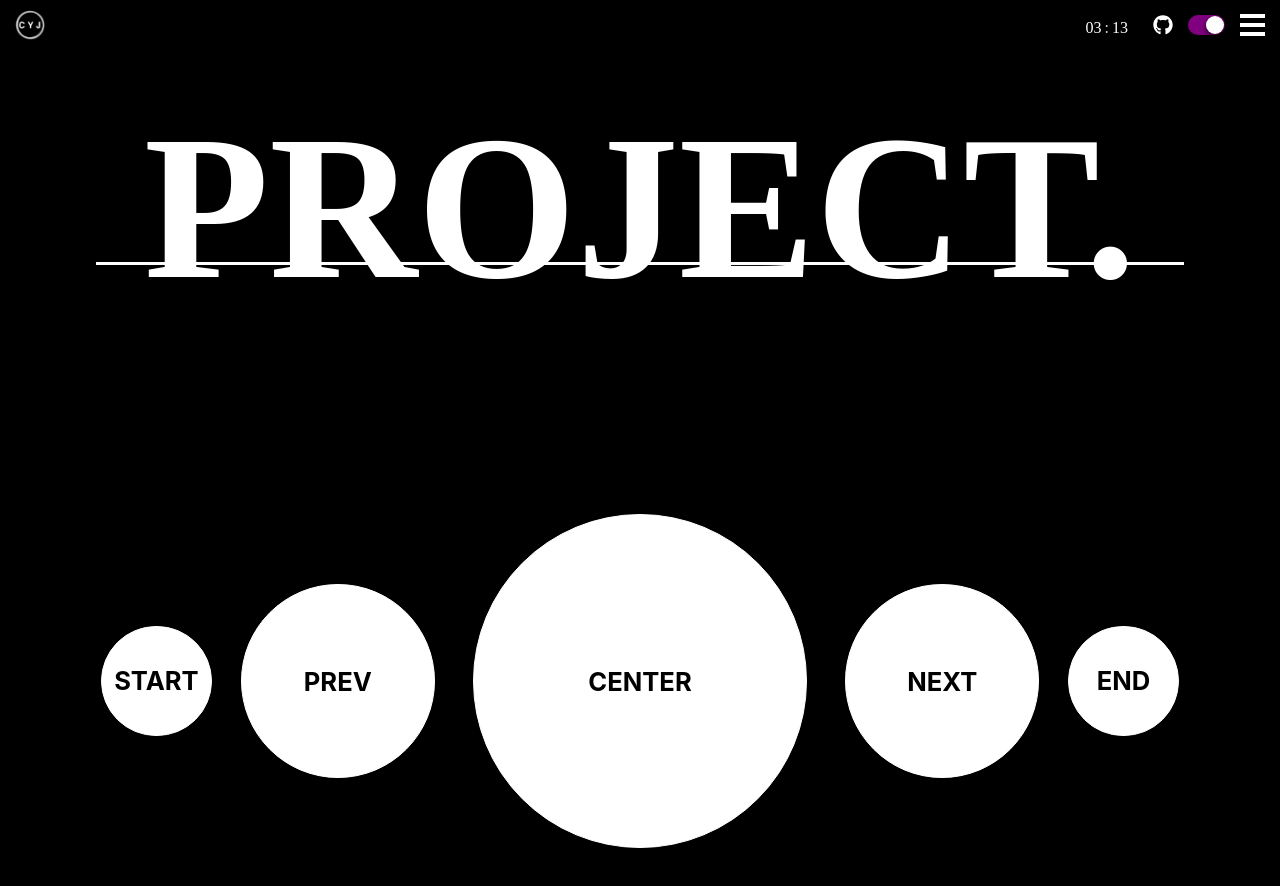
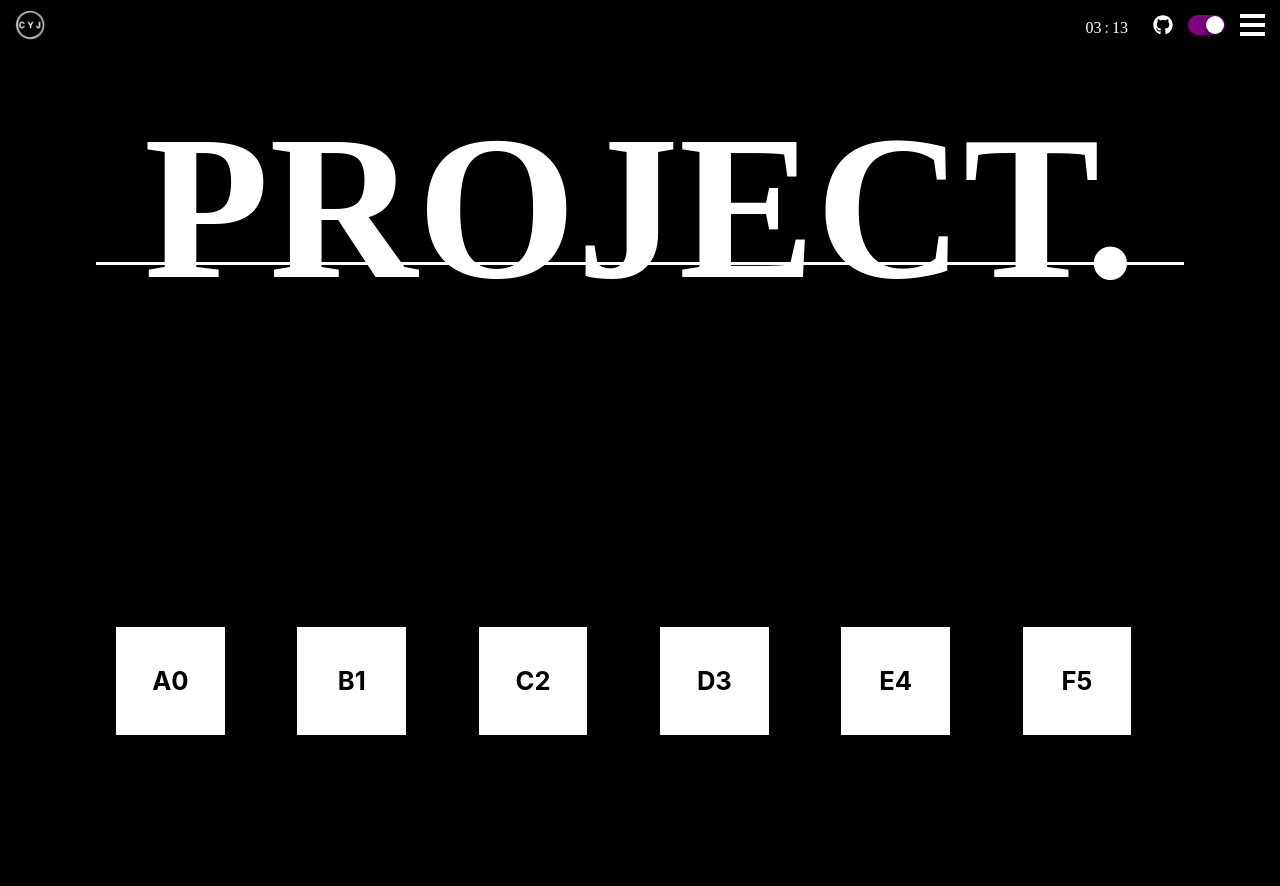
Before and after one commit to chayunjae/chacha-web-app, a React (Create React App) app: page / in a window 1280 px wide. Shown: the top 886 px of the page. Built offline with nearby package versions, Linux system fonts and the light colour scheme; a web font is replaced by a local one.

Commit message:
scroll event

```diff
--- a/src/containers/Project.tsx
+++ b/src/containers/Project.tsx
@@ -1,4 +1,4 @@
-import React from 'react'
+import React, { useState } from 'react'
 import ProjectWrap from './ProjectStyle'
 
 type Props = {
@@ -6,7 +6,31 @@ type Props = {
     globalTheme: boolean;
 }
 
+
 export default function Project(props: Props) {
+    const [eleList, setEleList] = useState([
+        "A", "B", "C", "D", "E", "F"
+    ])
+    const [startScroll, setStartScroll] = useState(0)
+    const [isAction, setIsAction] = useState(false)
+
+    function dragFunc(val: number, type: "start" | "end") {
+        console.log(val)
+        console.log(type)
+        if (type === "start") {
+            setStartScroll(val)
+        } else {
+            if (startScroll > val) {
+                console.log("<- 이쪽 ")
+            } else if (startScroll < val) {
+                console.log("이쪽 -> ")
+            } else {
+                console.log("그대로")
+            }
+            setStartScroll(0)
+        }
+    }
+
     return (
         <ProjectWrap
             theme={props.globalTheme}
@@ -17,13 +41,69 @@ export default function Project(props: Props) {
             {/* <div className={`contents-wrap ${props.isAct === "PROJECT" ? "" : "hide-wrap"} `}> */}
             <div className={`contents-wrap ${props.isAct === "PROJECT" ? "view-project-list-wrap" : "hide-wrap"} `}>
                 {/* <div className={`contents-list ${props.isAct === "PROJECT" && ""} `}> */}
-                <div className={`contents-list ${props.isAct === "PROJECT" && "view-project-list"} `}>
-                    <div className="start-el">
-                        <div className="round m-auto">
-                            START
-                    </div>
-                    </div>
-                    <div className="prev-el">
+                {/* <div className={`contents-list ${props.isAct === "PROJECT" && "view-project-list"} `}> */}
+                <div
+                    className={`contents-list ${props.isAct === "PROJECT" && "view-project-list"} `}
+
+                    onMouseDown={(e) => {
+                        dragFunc(e.clientX, "start")
+                    }}
+                    onMouseUp={(e) => {
+                        dragFunc(e.clientX, "end")
+                    }}
+                    onTouchStart={(e) => {
+                        dragFunc(e.changedTouches[0].clientX, "start")
+                    }}
+                    onTouchEnd={(e) => {
+                        dragFunc(e.changedTouches[0].clientX, "end")
+                    }}
+                    onWheelCapture={(e) => {
+                        if (e.deltaX < 0) {
+                            if (!isAction) {
+                                if (startScroll === 0) {
+                                    setStartScroll(e.deltaX)
+                                    setIsAction(true)
+                                }
+                            } else {
+                                if (startScroll > e.deltaX) {
+                                    console.log(">>>>>>")
+                                    setStartScroll(0)
+                                    setIsAction(false)
+                                }
+                            }
+                        } else if (e.deltaX > 0) {
+                            if (!isAction) {
+                                if (startScroll === 0) {
+                                    setStartScroll(e.deltaX)
+                                    setIsAction(true)
+                                }
+                            } else {
+                                if (startScroll < e.deltaX) {
+                                    console.log("<<<<<<")
+                                    setStartScroll(0)
+                                    setIsAction(false)
+                                }
+                            }
+                        } else {
+                            return;
+                        }
+                    }}
+                >
+                    {eleList.map((val: string, idx: number) => {
+                        return <div className="start-el" key={idx}>
+                            <div className="round-box" style={{ margin: "0 20px" }}>
+                                {val + idx}
+                            </div>
+                        </div>
+                    })}
+
+
+
+
+
+
+
+                    {/* <div className="prev-el">
                         <div className="round m-auto">
                             PREV
                     </div>
@@ -42,7 +122,7 @@ export default function Project(props: Props) {
                         <div className="round m-auto">
                             END
                     </div>
-                    </div>
+                    </div> */}
                 </div>
             </div>
         </ProjectWrap>
--- a/src/containers/ProjectStyle.ts
+++ b/src/containers/ProjectStyle.ts
@@ -19,6 +19,7 @@ export default styled.section<{ theme: boolean }>`
   .contents-wrap {
     height: 0;
     padding: 0;
+    overflow-x: scroll;
     /* border: 1px solid #fff; */
     //PIN 위치 표시 보더
   }
@@ -32,6 +33,15 @@ export default styled.section<{ theme: boolean }>`
     display: none;
     height: 0vw;
   }
+  .round-box {
+    display: flex;
+    justify-content: center;
+    align-items: center;
+    background-color: #fff;
+    font-size: 2vw;
+    font-weight: bolder;
+    color: #000;
+  }
   .round {
     display: flex;
     justify-content: center;
@@ -40,6 +50,10 @@ export default styled.section<{ theme: boolean }>`
     font-size: 2vw;
     font-weight: bolder;
     color: #000;
+  }
+  .round-box {
+    width: 8.5vw;
+    height: 8.5vw;
   }
   .start-el,
   .end-el {
```
